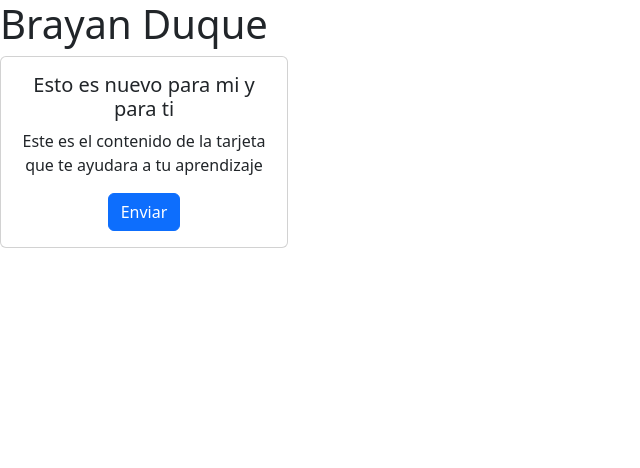
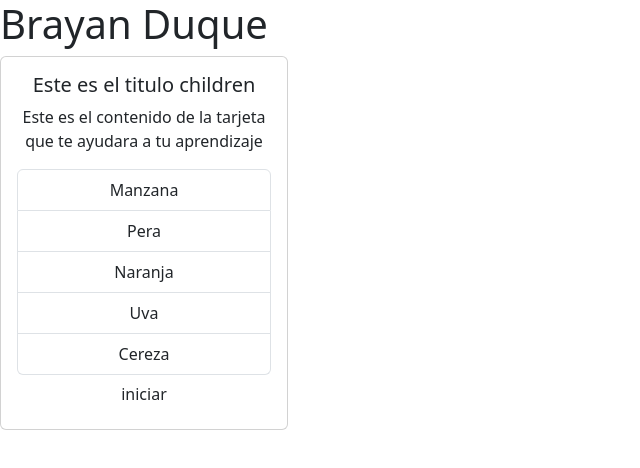
Before and after one commit to BrayanDuque/React-Exercises, a React (Vite) app in the folder exercisesReact/: page / in a window 1280 px wide. Shown: the top 468 px of the page, without its empty margins (0-640 px from the left). Built offline with nearby package versions, Linux system fonts and the light colour scheme.

Commit message:
creación de componentes, uso del useState

```diff
--- a/exercisesReact/src/App.jsx
+++ b/exercisesReact/src/App.jsx
@@ -1,13 +1,15 @@
 import React from 'react';
 import './App.css';
 import Tarjeta from './Tarjeta/Tarjeta';
+import Lista from './Lista/Lista';
 
 function App() {
   const nombre = 'Brayan Duque ';
   return (
     <>
       <h1>{nombre}</h1>
-      <Tarjeta/>
+      <Tarjeta titulo={'Este es el titulo children'}/>
+
     </>
   );
 }
--- /dev/null
+++ b/exercisesReact/src/Lista/Lista.jsx
@@ -0,0 +1,15 @@
+import React from "react";
+
+export const Lista = () => {
+    // Esta es la lista en React que muestra los elementos del array "frutas"
+  const frutas = ["Manzana", "Pera", "Naranja", "Uva", "Cereza"];
+  return (
+    <ul className="list-group">
+      {frutas.map((fruta) => (
+        <li key={fruta}  className="list-group-item">{fruta}</li>
+      ))}
+    </ul>
+  );
+};
+
+export default Lista;
--- a/exercisesReact/src/Tarjeta/Tarjeta.jsx
+++ b/exercisesReact/src/Tarjeta/Tarjeta.jsx
@@ -1,17 +1,33 @@
-import React from 'react';
+import React, { useState } from "react";
+import Lista from "../Lista/Lista";
 
-export const Tarjeta = () => {
-  let titulo = 'Esto es nuevo para mi y para ti';
-  let contenido = 'Este es el contenido de la tarjeta que te ayudara a tu aprendizaje';
+export const Tarjeta = (children) => {
+  let contenido =
+    "Este es el contenido de la tarjeta que te ayudara a tu aprendizaje";
+  const [isLoading, setIsLoading] = useState(false);
+  const handleClick = () => {
+    setIsLoading(!isLoading);
+  };
   return (
-    <div className="card d-flex justify-content-center text-center" style={{ width: '18rem' }}>
+    <div
+      className="card d-flex justify-content-center text-center"
+      style={{ width: "18rem" }}
+    >
       <div className="card-body">
-        <h5 className="card-title">{titulo}</h5>
+        <h5 className="card-title">{children.titulo}</h5>
         <p className="card-text">{contenido}</p>
-        <a href="#" className="btn btn-primary">Enviar</a>
+        <Lista />
+        <a
+          href=""
+          onClick={handleClick}
+          className={`btn btn-${isLoading ? "primary" : "secundary"}`}
+        >
+          {isLoading ? "cargando" : "iniciar"}
+        </a>
       </div>
     </div>
   );
 };
 
 export default Tarjeta;
+//queda pendiente el uso de las props entre componentes
```
